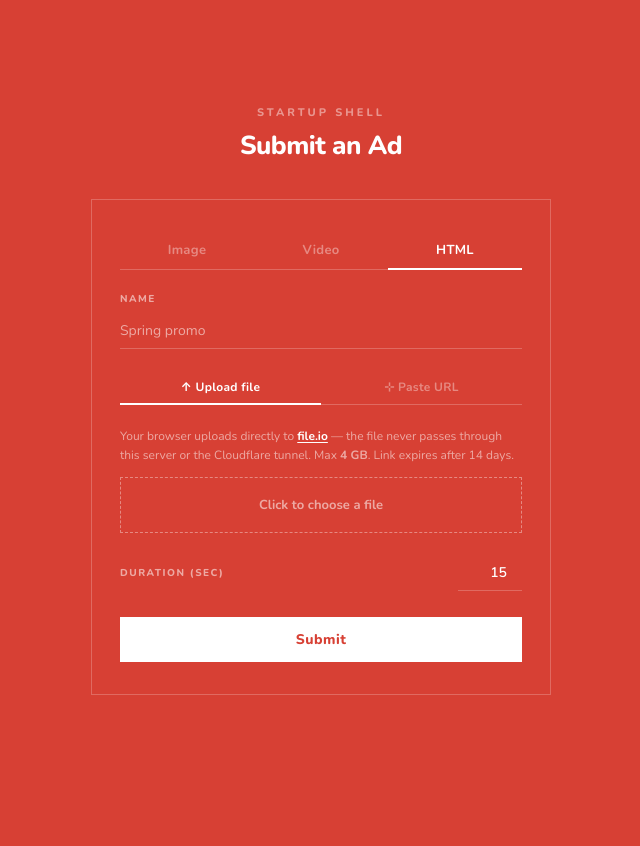
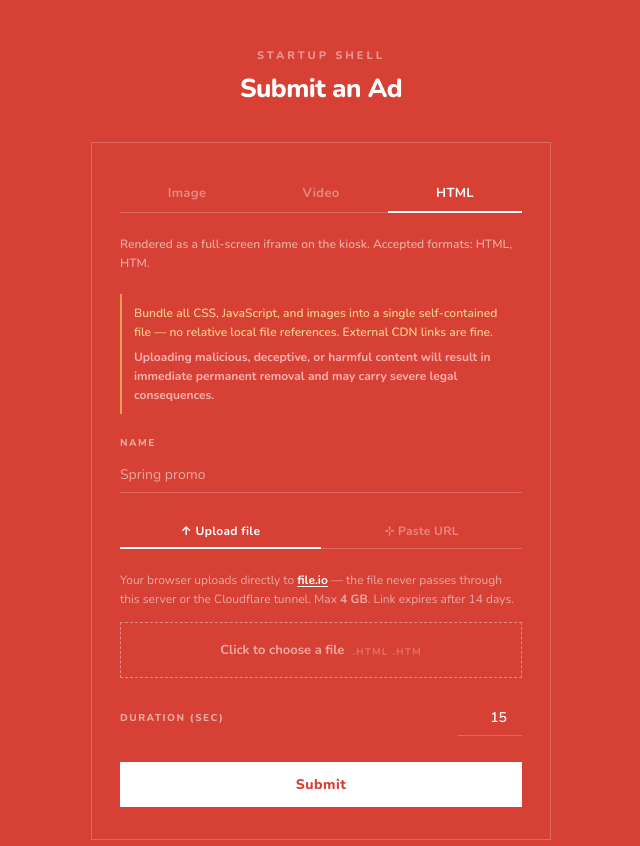
Before and after one commit to meng-jack/shell-ads-kiosk, a React (Vite) app in the folder dash/: page / in a window 1280 px wide. Both pictures are taken after a click on the button "HTML". Shown: the top 846 px of the page, without its empty margins (319-959 px from the left). Before the commit the page ends 800 px from the top, so only its background shows below. Built offline with nearby package versions, Linux system fonts and the light colour scheme.

Commit message:
add better visuals

```diff
--- a/dash/src/components/SubmitPanel.css
+++ b/dash/src/components/SubmitPanel.css
@@ -35,6 +35,36 @@
 .sp-type--on {
     opacity: 1;
     border-bottom-color: var(--cream);
+}
+
+/* ── Type description ───────────────────────────── */
+.sp-desc {
+    font-size: 12px;
+    font-weight: 600;
+    color: var(--dim);
+    line-height: 1.55;
+}
+
+/* ── HTML warning box ───────────────────────────── */
+.sp-warning {
+    border-left: 2px solid rgba(255, 200, 100, 0.7);
+    padding: 10px 12px;
+    display: flex;
+    flex-direction: column;
+    gap: 7px;
+}
+
+.sp-warning p {
+    font-size: 12px;
+    font-weight: 600;
+    color: rgba(255, 220, 150, 0.9);
+    line-height: 1.55;
+    margin: 0;
+}
+
+.sp-warning p:last-child {
+    color: rgba(255, 190, 190, 0.9);
+    font-weight: 700;
 }
 
 /* ── Mode switch ────────────────────────────────── */
@@ -179,6 +209,14 @@
     flex-direction: column;
     align-items: flex-start;
     gap: 2px;
+}
+
+.sp-file-accept {
+    font-size: 10px;
+    font-weight: 800;
+    letter-spacing: 1px;
+    opacity: 0.4;
+    margin-top: 4px;
 }
 
 .sp-file-name {
--- a/dash/src/components/SubmitPanel.tsx
+++ b/dash/src/components/SubmitPanel.tsx
@@ -2,21 +2,56 @@ import { useRef, useState } from "react";
 import type { AdType, PendingAd } from "../types";
 import "./SubmitPanel.css";
 
-const FILE_IO_MAX = 4 * 1024 * 1024 * 1024; // 4 GB — file.io limit
+const FILE_IO_MAX = 4 * 1024 * 1024 * 1024;
 
-const TYPES: { value: AdType; label: string; placeholder: string }[] = [
+// ── Per-type configuration ─────────────────────────────────────────────────
+const TYPE_CONFIG: Record<
+  AdType,
   {
-    value: "image",
+    label: string;
+    placeholder: string;
+    accept: string;
+    exts: string[];
+    mimes: string[];
+    description: string;
+    urlHint: string;
+    warning?: string;
+  }
+> = {
+  image: {
     label: "Image",
     placeholder: "https://example.com/banner.png",
+    accept: ".png,.jpg,.jpeg,.webp,.gif",
+    exts: ["png", "jpg", "jpeg", "webp", "gif"],
+    mimes: ["image/png", "image/jpeg", "image/webp", "image/gif"],
+    description:
+      "Displayed as a full-screen static image on the kiosk. Accepted formats: PNG, JPG / JPEG, WEBP, GIF.",
+    urlHint:
+      "Must be a direct public link ending in .png, .jpg, .jpeg, .webp, or .gif.",
   },
-  {
-    value: "video",
+  video: {
     label: "Video",
     placeholder: "https://example.com/clip.mp4",
+    accept: ".mp4,.webm",
+    exts: ["mp4", "webm"],
+    mimes: ["video/mp4", "video/webm"],
+    description:
+      "Played as a full-screen looping video on the kiosk. Accepted formats: MP4, WEBM.",
+    urlHint: "Must be a direct public link ending in .mp4 or .webm.",
   },
-  { value: "html", label: "HTML", placeholder: "https://example.com/ad.html" },
-];
+  html: {
+    label: "HTML",
+    placeholder: "https://example.com/ad.html",
+    accept: ".html,.htm",
+    exts: ["html", "htm"],
+    mimes: ["text/html"],
+    description:
+      "Rendered as a full-screen iframe on the kiosk. Accepted formats: HTML, HTM.",
+    urlHint: "Must be a direct public link to a .html or .htm file.",
+    warning:
+      "Bundle all CSS, JavaScript, and images into a single self-contained file — no relative local file references. External CDN links are fine.\n\nUploading malicious, deceptive, or harmful content will result in immediate permanent removal and may carry severe legal consequences.",
+  },
+};
 
 type InputMode = "upload" | "url";
 
@@ -67,6 +102,41 @@ function uploadToFileIo(
   });
 }
 
+// Validate a File against the allowed extensions + MIME types for a given type.
+function validateFileType(
+  file: File,
+  cfg: (typeof TYPE_CONFIG)[AdType],
+): string | null {
+  const ext = file.name.split(".").pop()?.toLowerCase() ?? "";
+  const mime = file.type.toLowerCase();
+
+  const extOk = cfg.exts.includes(ext);
+  // Some browsers report empty MIME for .htm/.html — treat empty as ok if ext passes
+  const mimeOk = mime === "" || cfg.mimes.some((m) => mime.startsWith(m));
+
+  if (!extOk)
+    return `Invalid file type (.${ext || "unknown"}). Allowed: ${cfg.exts.map((e) => "." + e.toUpperCase()).join(", ")}.`;
+  if (!mimeOk)
+    return `File MIME type "${mime}" is not allowed for this format.`;
+  return null;
+}
+
+// Validate a URL's extension for the given type.
+function validateUrlExt(
+  url: string,
+  cfg: (typeof TYPE_CONFIG)[AdType],
+): string | null {
+  try {
+    const path = new URL(url).pathname.split("?")[0].toLowerCase();
+    const ext = path.split(".").pop() ?? "";
+    if (!cfg.exts.includes(ext))
+      return `URL must point to a ${cfg.exts.map((e) => "." + e.toUpperCase()).join(" / ")} file.`;
+  } catch {
+    // URL parse error caught later
+  }
+  return null;
+}
+
 export default function SubmitPanel({ onSubmit }: Props) {
   const [mode, setMode] = useState<InputMode>("upload");
   const [name, setName] = useState("");
@@ -76,13 +146,24 @@ export default function SubmitPanel({ onSubmit }: Props) {
   const [error, setError] = useState<string | null>(null);
   const [ok, setOk] = useState(false);
 
-  // Upload-specific state
   const [uploadFile, setUploadFile] = useState<File | null>(null);
   const [uploading, setUploading] = useState(false);
   const [uploadPct, setUploadPct] = useState(0);
   const [uploadedUrl, setUploadedUrl] = useState<string | null>(null);
   const fileRef = useRef<HTMLInputElement>(null);
   const abortRef = useRef<AbortController | null>(null);
+
+  const cfg = TYPE_CONFIG[type];
+
+  function switchType(t: AdType) {
+    setType(t);
+    // Reset upload state when switching types — a .png is not valid for video
+    setUploadFile(null);
+    setUploadedUrl(null);
+    setUploadPct(0);
+    setError(null);
+    if (fileRef.current) fileRef.current.value = "";
+  }
 
   function handleFileChange(e: React.ChangeEvent<HTMLInputElement>) {
     const file = e.target.files?.[0] ?? null;
@@ -91,6 +172,14 @@ export default function SubmitPanel({ onSubmit }: Props) {
     setError(null);
     if (!file) {
       setUploadFile(null);
+      return;
+    }
+
+    const typeErr = validateFileType(file, cfg);
+    if (typeErr) {
+      setError(typeErr);
+      setUploadFile(null);
+      if (fileRef.current) fileRef.current.value = "";
       return;
     }
     if (file.size > FILE_IO_MAX) {
@@ -141,6 +230,10 @@ export default function SubmitPanel({ onSubmit }: Props) {
     } catch {
       return "Enter a valid URL (must start with https://).";
     }
+    if (mode === "url") {
+      const extErr = validateUrlExt(finalUrl, cfg);
+      if (extErr) return extErr;
+    }
     if (duration < 1 || duration > 120)
       return "Duration must be between 1 and 120 seconds.";
     return null;
@@ -177,21 +270,33 @@ export default function SubmitPanel({ onSubmit }: Props) {
 
   return (
     <form className="sp" onSubmit={handleSubmit} noValidate>
-      {/* ── Ad type ─────────────────────────────────────────────────── */}
+      {/* ── Ad type ───────────────────────────────────────────────── */}
       <div className="sp-type-row">
-        {TYPES.map((t) => (
+        {(Object.keys(TYPE_CONFIG) as AdType[]).map((t) => (
           <button
-            key={t.value}
+            key={t}
             type="button"
-            className={`sp-type${type === t.value ? " sp-type--on" : ""}`}
-            onClick={() => setType(t.value)}
+            className={`sp-type${type === t ? " sp-type--on" : ""}`}
+            onClick={() => switchType(t)}
           >
-            {t.label}
+            {TYPE_CONFIG[t].label}
           </button>
         ))}
       </div>
 
-      {/* ── Name ────────────────────────────────────────────────────── */}
+      {/* ── Type description ──────────────────────────────────────── */}
+      <p className="sp-desc">{cfg.description}</p>
+
+      {/* ── HTML warning ──────────────────────────────────────────── */}
+      {type === "html" && cfg.warning && (
+        <div className="sp-warning">
+          {cfg.warning.split("\n\n").map((para, i) => (
+            <p key={i}>{para}</p>
+          ))}
+        </div>
+      )}
+
+      {/* ── Name ──────────────────────────────────────────────────── */}
       <div className="sp-field">
         <label className="sp-label" htmlFor="sp-name">
           Name
@@ -207,7 +312,7 @@ export default function SubmitPanel({ onSubmit }: Props) {
         />
       </div>
 
-      {/* ── Input mode switch ────────────────────────────────────────── */}
+      {/* ── Input mode switch ─────────────────────────────────────── */}
       <div className="sp-mode-row">
         <button
           type="button"
@@ -231,7 +336,7 @@ export default function SubmitPanel({ onSubmit }: Props) {
         </button>
       </div>
 
-      {/* ── Upload panel ─────────────────────────────────────────────── */}
+      {/* ── Upload panel ──────────────────────────────────────────── */}
       {mode === "upload" && (
         <div className="sp-upload-zone">
           <p className="sp-upload-note">
@@ -245,7 +350,7 @@ export default function SubmitPanel({ onSubmit }: Props) {
               file.io
             </a>{" "}
             — the file never passes through this server or the Cloudflare
-            tunnel. Max&nbsp;<strong>4 GB</strong>. Link expires after 14 days.
+            tunnel. Max <strong>4 GB</strong>. Link expires after 14 days.
           </p>
 
           {!uploadedUrl ? (
@@ -255,6 +360,7 @@ export default function SubmitPanel({ onSubmit }: Props) {
                 type="file"
                 id="sp-file"
                 className="sp-file-input"
+                accept={cfg.accept}
                 onChange={handleFileChange}
               />
               <label
@@ -269,7 +375,12 @@ export default function SubmitPanel({ onSubmit }: Props) {
                     </span>
                   </>
                 ) : (
-                  <span>Click to choose a file</span>
+                  <>
+                    <span>Click to choose a file</span>
+                    <span className="sp-file-accept">
+                      {cfg.exts.map((e) => "." + e.toUpperCase()).join("  ")}
+                    </span>
+                  </>
                 )}
               </label>
 
@@ -335,7 +446,7 @@ export default function SubmitPanel({ onSubmit }: Props) {
         </div>
       )}
 
-      {/* ── URL panel ────────────────────────────────────────────────── */}
+      {/* ── URL panel ─────────────────────────────────────────────── */}
       {mode === "url" && (
         <div className="sp-field">
           <label className="sp-label" htmlFor="sp-url">
@@ -345,18 +456,16 @@ export default function SubmitPanel({ onSubmit }: Props) {
             id="sp-url"
             className="sp-input"
             type="url"
-            placeholder={TYPES.find((t) => t.value === type)?.placeholder ?? ""}
+            placeholder={cfg.placeholder}
             value={url}
             spellCheck={false}
             onChange={(e) => setUrl(e.target.value)}
           />
-          <span className="sp-url-note">
-            Must be a publicly accessible direct link.
-          </span>
+          <span className="sp-url-note">{cfg.urlHint}</span>
         </div>
       )}
 
-      {/* ── Duration ─────────────────────────────────────────────────── */}
+      {/* ── Duration ──────────────────────────────────────────────── */}
       <div className="sp-field sp-field--row">
         <label className="sp-label" htmlFor="sp-dur">
           Duration (sec)
@@ -372,10 +481,10 @@ export default function SubmitPanel({ onSubmit }: Props) {
         />
       </div>
 
-      {/* ── Error ────────────────────────────────────────────────────── */}
+      {/* ── Error ─────────────────────────────────────────────────── */}
       {error && <p className="sp-error">⚠ {error}</p>}
 
-      {/* ── Submit ───────────────────────────────────────────────────── */}
+      {/* ── Submit ────────────────────────────────────────────────── */}
       <button
         className={`sp-btn${ok ? " sp-btn--ok" : ""}`}
         type="submit"
```
